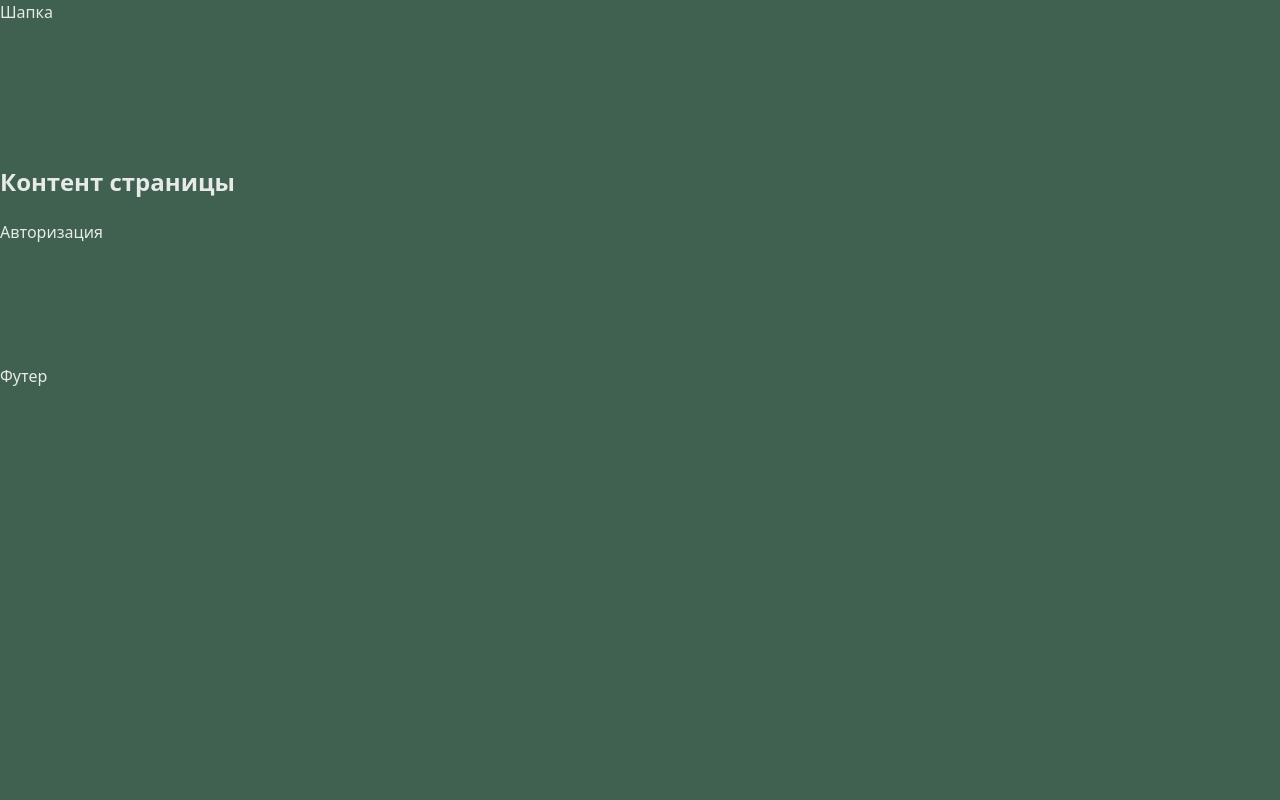
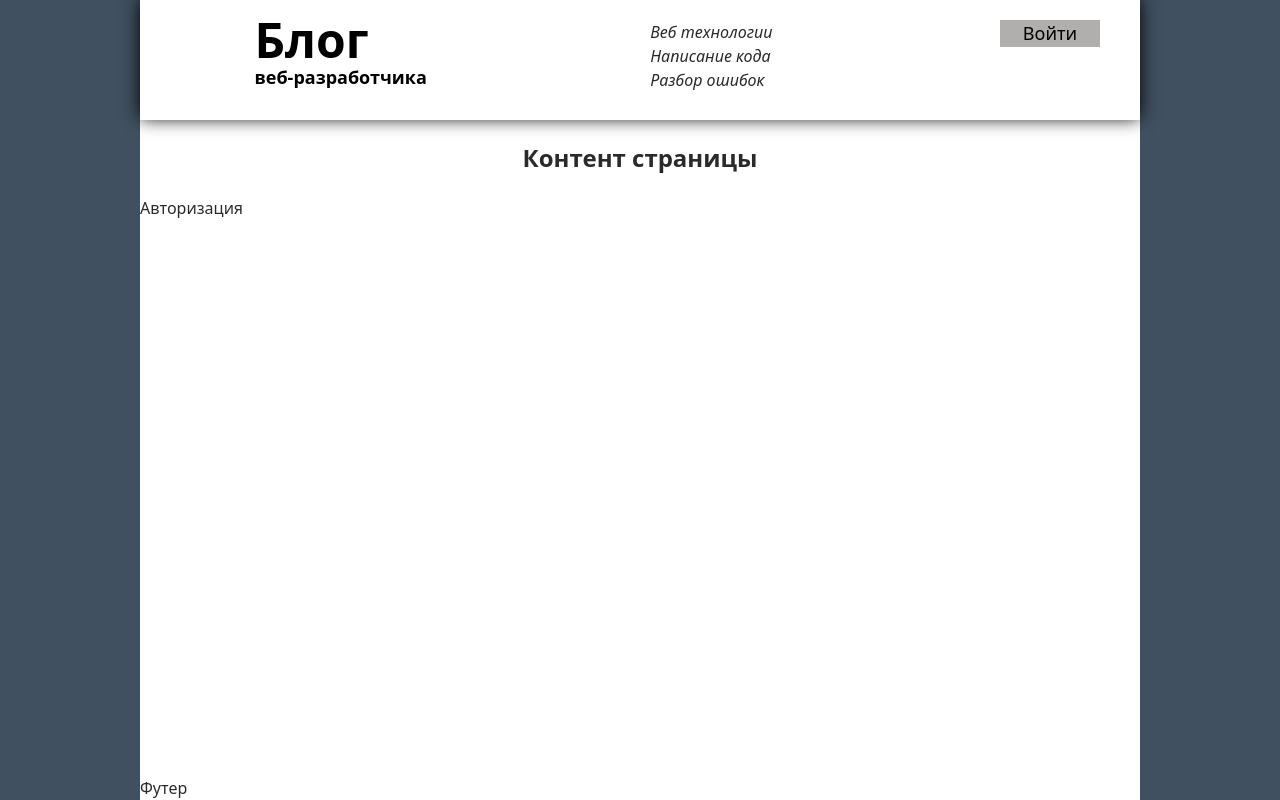
Before and after one commit to grifon2517/Blog, a React (Vite) app: page /login in a window 1280 px wide. Built offline with nearby package versions, Linux system fonts and the light colour scheme; a web font is replaced by a local one.

Commit message:
Реализовать шапку

```diff
--- a/src/blog.jsx
+++ b/src/blog.jsx
@@ -1,24 +1,28 @@
 import { Routes, Route } from 'react-router-dom';
 import styled from 'styled-components';
+import { Header } from './components';
 
 const AppColumn = styled.div`
-	display: flex,
-	flex-direction: column,
-	justify-content: space-between,
-	width: 1000px,
-	min-height: 100%,
-	margin: 0 auto,
+	display: flex;
+	flex-direction: column;
+
+	width: 1000px;
+	min-height: 100vh;
+	margin: 0 auto;
 	background-color: #fff;
 `;
 const Content = styled.div`
+	flex: 1;
 	padding: 120px 0;
+	justify-content: center;
+
+	align-items: center:
 `;
 
 const H2 = styled.h2`
-	text-alighn: center;
+	text-align: center;
 `;
 
-const Header = () => <div>Шапка</div>;
 const Footer = () => <div>Футер</div>;
 
 export const Blog = () => {
@@ -26,7 +30,7 @@ export const Blog = () => {
 		<AppColumn>
 			<Header />
 			<Content>
-				<h2>Контент страницы</h2>
+				<H2>Контент страницы</H2>
 				<Routes>
 					<Route path="/" element={<div>Главная страница</div>} />
 					<Route path="/register" element={<div>Регистрация</div>} />
--- /dev/null
+++ b/src/components/header/components/control-panel/control-panel.jsx
@@ -0,0 +1,51 @@
+import styled from 'styled-components';
+import { Icon } from '../../../icon/icon';
+import { Link, useNavigate } from 'react-router-dom';
+
+const RightAligned = styled.div`
+	display: flex;
+	justify-content: flex-end;
+`;
+
+const StyledLink = styled(Link)`
+	font-size: 18px;
+	width: 100px;
+	heght: 32px;
+	color: #000;
+
+	display: flex;
+	justify-content: center;
+	align-items: center;
+	background-color: #b1aeae;
+`;
+
+const StyledButton = styled.div`
+	&:hover {
+		cursor: pointer;
+	}
+`;
+
+const ControlPanelContainer = ({ className }) => {
+	const navigate = useNavigate();
+	return (
+		<div className={className}>
+			<RightAligned>
+				<StyledLink to="/login">Войти</StyledLink>
+			</RightAligned>
+			<RightAligned>
+				<StyledButton onClick={() => navigate(-1)}>
+					<Icon id="fa-backward" margin="10px 0 0 16px" />
+				</StyledButton>
+
+				<Link to="/post">
+					<Icon id="fa-file-text-o" margin="10px 0 0 16px" />
+				</Link>
+				<Link to="/users">
+					<Icon id="fa-users" margin="10px 0 0 16px" />
+				</Link>
+			</RightAligned>
+		</div>
+	);
+};
+
+export const ControlPanel = styled(ControlPanelContainer)``;
--- /dev/null
+++ b/src/components/header/components/index.js
@@ -0,0 +1,2 @@
+export * from './logo/logo.jsx';
+export * from './control-panel/control-panel.jsx';
--- /dev/null
+++ b/src/components/header/components/logo/logo.jsx
@@ -0,0 +1,35 @@
+import styled from 'styled-components';
+import { Link } from 'react-router-dom';
+import { Icon } from '../../../../components/icon/icon';
+
+const IconContainer = ({ className }) => (
+	<div className={className}>
+		<i className="fa fa-code" aria-hidden="true"></i>
+	</div>
+);
+
+const LargeText = styled.div`
+	font-size: 48px;
+	font-weight: 600;
+	line-height: 48px;
+	margin-top: 17px;
+`;
+const SmallText = styled.div`
+	font-size: 18px;
+	font-weight: bold;
+`;
+
+const LogoContainer = ({ className }) => (
+	<Link className={className} to="/">
+		<Icon id="fa-code" size="70px" margin="0 10px 00" />
+		<div>
+			<LargeText>Блог</LargeText>
+			<SmallText>веб-разработчика</SmallText>
+		</div>
+	</Link>
+);
+
+export const Logo = styled(LogoContainer)`
+	display: flex;
+	margin-top: -21px;
+`;
--- /dev/null
+++ b/src/components/header/header.jsx
@@ -0,0 +1,33 @@
+import styled from 'styled-components';
+import { ControlPanel, Logo } from './components';
+
+const Discription = styled.div`
+	font-style: italic;
+`;
+
+const HeaderContainer = ({ className }) => (
+	<header className={className}>
+		<Logo />
+		<Discription>
+			Веб технологии
+			<br />
+			Написание кода
+			<br />
+			Разбор ошибок
+			<br />
+		</Discription>
+		<ControlPanel />
+	</header>
+);
+
+export const Header = styled(HeaderContainer)`
+	position: fixed;
+	display: flex;
+	justify-content: space-between;
+	top: 0;
+	width: 1000px;
+	height: 120px;
+	padding: 20px 40px;
+	box-shadow: 0px -2px 17px #000;
+	background-color: #fff;
+`;
--- /dev/null
+++ b/src/components/icon/icon.jsx
@@ -0,0 +1,11 @@
+import styled from 'styled-components';
+
+const IconContainer = ({ className, id }) => (
+	<div className={className}>
+		<i className={`fa ${id}`} aria-hidden="true"></i>
+	</div>
+);
+export const Icon = styled(IconContainer)`
+	font-size: ${({ size = '24px' }) => size};
+	margin: ${({ margin = '0' }) => margin};
+`;
--- /dev/null
+++ b/src/components/index.js
@@ -0,0 +1,2 @@
+export * from './header/header.jsx';
+export * from './icon/icon.jsx';
--- a/src/index.css
+++ b/src/index.css
@@ -1,4 +1,8 @@
 @import url('fonts/font-awesome.css');
+
+* {
+	box-sizing: border-box;
+}
 
 :root {
 	font-family: system-ui, Avenir, Helvetica, Arial, sans-serif;
@@ -6,7 +10,7 @@
 	font-weight: 400;
 
 	color-scheme: light dark;
-	color: rgba(255, 255, 255, 0.87);
+	color: rgba(10, 10, 10, 0.87);
 	background-color: #242424;
 
 	font-synthesis: none;
@@ -15,34 +19,36 @@
 	-moz-osx-font-smoothing: grayscale;
 }
 
-/* a {
-	font-weight: 500;
-	color: #646cff;
-	text-decoration: inherit;
+a {
+	color: #000000;
+	text-decoration: none;
 }
-a:hover {
+/* a:hover {
 	color: #535bf2;
 } */
 
 body {
 	margin: 0;
 	/* display: flex; */
-
-	background-color: #406050;
+	place-items: center;
+	min-width: 320px;
+	min-height: 100vh;
+	background-color: #405060;
 }
 
 html,
 body,
 #root {
 	height: 100%;
+	margin: 0;
 }
 
-/* h1 {
+h1 {
 	font-size: 3.2em;
 	line-height: 1.1;
 }
 
-button {
+/* button {
 	border-radius: 8px;
 	border: 1px solid transparent;
 	padding: 0.6em 1.2em;
@@ -52,16 +58,16 @@ button {
 	background-color: #1a1a1a;
 	cursor: pointer;
 	transition: border-color 0.25s;
-}
-button:hover {
+} */
+/* button:hover {
 	border-color: #646cff;
-}
-button:focus,
+} */
+/* button:focus,
 button:focus-visible {
 	outline: 4px auto -webkit-focus-ring-color;
-}
+} */
 
-@media (prefers-color-scheme: light) {
+/* @media (prefers-color-scheme: light) {
 	:root {
 		color: #213547;
 		background-color: #ffffff;
```
